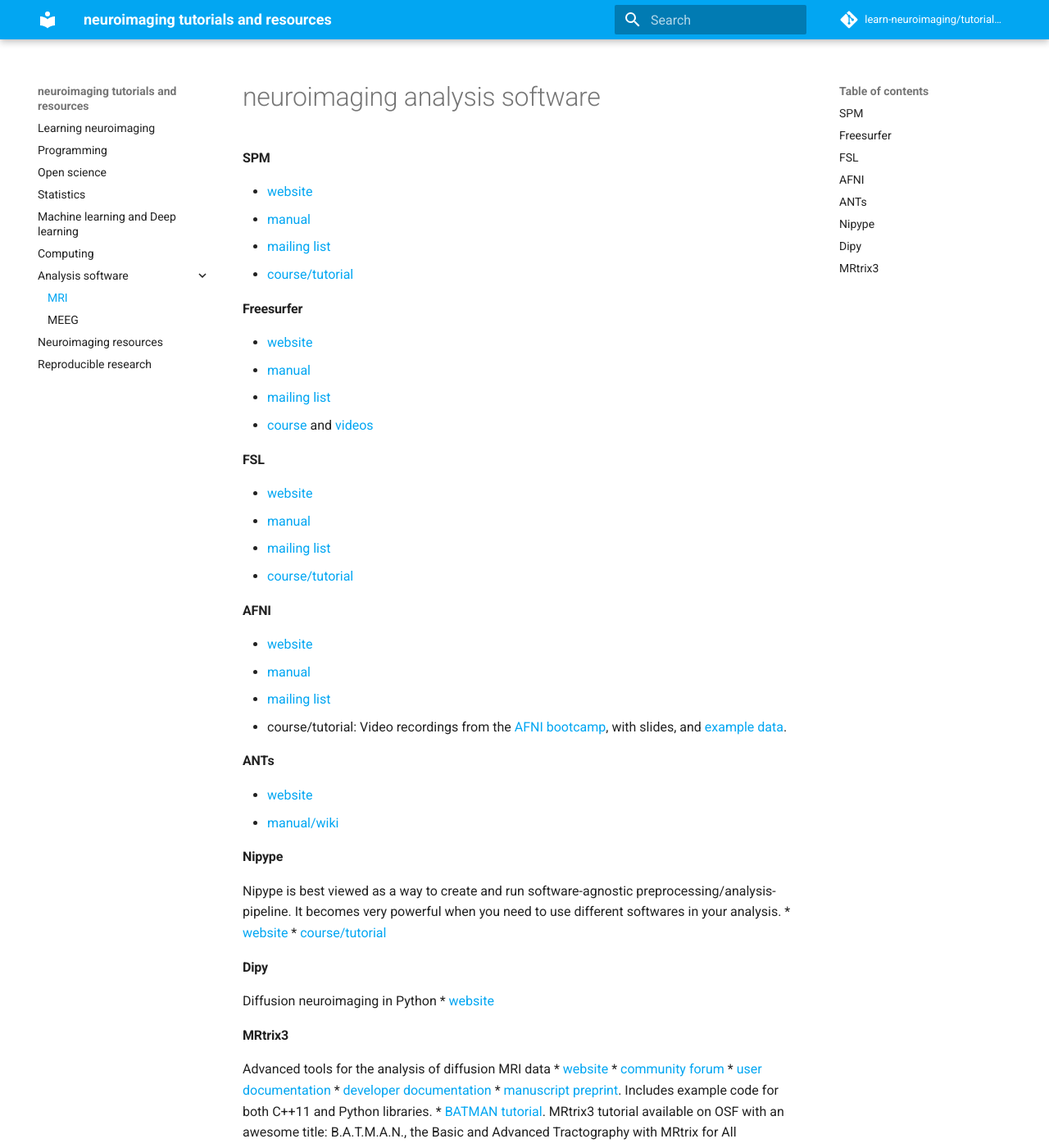
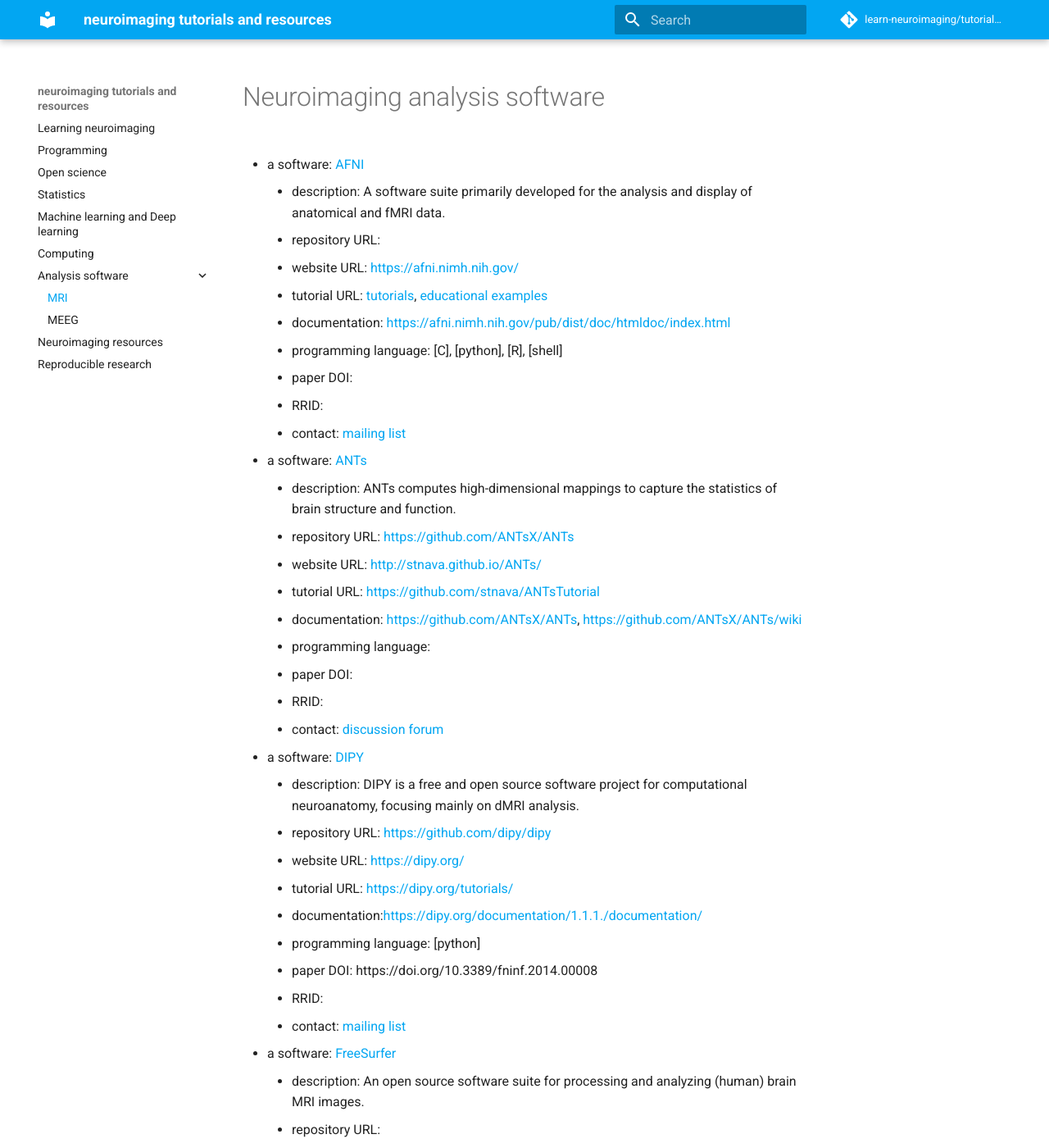
Before and after one commit to learn-neuroimaging/hitchhackers_guide_brain, an MkDocs documentation site: the page built from docs/analysis_software_MRI.md, in a window 1280 px wide and 1400 px high. Shown: the whole window at 82% size. Built offline with MkDocs 1.6.1 and Material for MkDocs 9.7.7, drawn with Linux system fonts in a browser that asks for light colours; comment, search, counter and statistics services are not loaded; some of the changed text lies outside the part shown.

Commit message:
Neuroimaging software MRI odified according to new template

```diff
--- a/docs/analysis_software_MRI.md
+++ b/docs/analysis_software_MRI.md
@@ -1,48 +1,97 @@
-# neuroimaging analysis software
+# Neuroimaging analysis software
 
 
-#### SPM
-* [website](https://www.fil.ion.ucl.ac.uk/spm/)
-* [manual](https://www.fil.ion.ucl.ac.uk/spm/doc/)
-* [mailing list](https://www.fil.ion.ucl.ac.uk/spm/support/)
-* [course/tutorial](http://www.fil.ion.ucl.ac.uk/spm/course/)
+- a software: [AFNI](https://afni.nimh.nih.gov/)
+    - description: A software suite primarily developed for the analysis and display of anatomical and fMRI data.
+    - repository URL:
+    - website URL: [https://afni.nimh.nih.gov/](https://afni.nimh.nih.gov/)
+    - tutorial URL: [tutorials](https://afni.nimh.nih.gov/pub/dist/doc/htmldoc/tutorials/main_toc.html), [educational examples](https://afni.nimh.nih.gov/pub/dist/doc/htmldoc/educational/main_toc.html)
+    - documentation: [https://afni.nimh.nih.gov/pub/dist/doc/htmldoc/index.html](https://afni.nimh.nih.gov/pub/dist/doc/htmldoc/index.html)
+    - programming language: [C], [python], [R], [shell]
+    - paper DOI:
+    - RRID:
+    - contact: [mailing list](https://afni.nimh.nih.gov/afni/community/board/list.php?1)
 
-#### Freesurfer
-* [website](https://surfer.nmr.mgh.harvard.edu/)
-* [manual](https://surfer.nmr.mgh.harvard.edu/fswiki)
-* [mailing list](https://surfer.nmr.mgh.harvard.edu/fswiki/FreeSurferSupport)
-* [course](https://www.youtube.com/channel/UCruQerP8aa-gYttXkAcyveA) and [videos](https://surfer.nmr.mgh.harvard.edu/fswiki/CourseDescription)
 
-#### FSL
-* [website](https://fsl.fmrib.ox.ac.uk/fsl/fslwiki)
-* [manual](https://fsl.fmrib.ox.ac.uk/fsl/fslwiki/Support)
-* [mailing list](https://www.jiscmail.ac.uk/cgi-bin/webadmin?A0=fsl)
-* [course/tutorial](https://fsl.fmrib.ox.ac.uk/fslcourse/)
+- a software: [ANTs](http://stnava.github.io/ANTs/)
+    - description: ANTs computes high-dimensional mappings to capture the statistics of brain structure and function.
+    - repository URL: [https://github.com/ANTsX/ANTs](https://github.com/ANTsX/ANTs)
+    - website URL: [http://stnava.github.io/ANTs/](http://stnava.github.io/ANTs/)
+    - tutorial URL: [https://github.com/stnava/ANTsTutorial](https://github.com/stnava/ANTsTutorial)
+    - documentation: [https://github.com/ANTsX/ANTs](https://github.com/ANTsX/ANTs), [https://github.com/ANTsX/ANTs/wiki](https://github.com/ANTsX/ANTs/wiki)
+    - programming language:
+    - paper DOI:
+    - RRID:
+    - contact: [discussion forum](https://sourceforge.net/p/advants/discussion/)
 
-#### AFNI
-* [website](https://afni.nimh.nih.gov/)
-* [manual](https://afni.nimh.nih.gov/pub/dist/doc/htmldoc/index.html)
-* [mailing list](https://afni.nimh.nih.gov/afni/community/board/list.php?1)
-* course/tutorial: Video recordings from the [AFNI bootcamp](https://afni.nimh.nih.gov/pub/dist/doc/htmldoc/educational/bootcamp_recordings.html), with slides, and [example data](https://afni.nimh.nih.gov/pub/dist/doc/htmldoc/background_install/unix_tutorial/misc/install.data.html).
 
-#### ANTs
-* [website](http://stnava.github.io/ANTs/)
-* [manual/wiki](https://github.com/ANTsX/ANTs/wiki)
+- a software: [DIPY](https://dipy.org/)
+    - description: DIPY is a free and open source software project for computational neuroanatomy, focusing mainly on dMRI analysis.
+    - repository URL: [https://github.com/dipy/dipy](https://github.com/dipy/dipy)
+    - website URL: [https://dipy.org/](https://dipy.org/)
+    - tutorial URL: [https://dipy.org/tutorials/](https://dipy.org/tutorials/)
+    - documentation:[https://dipy.org/documentation/1.1.1./documentation/](https://dipy.org/documentation/1.1.1./documentation/)
+    - programming language: [python]
+    - paper DOI: https://doi.org/10.3389/fninf.2014.00008
+    - RRID:
+    - contact: [mailing list](https://mail.python.org/mailman/listinfo/neuroimaging)
 
-#### Nipype
-Nipype is best viewed as a way to create and run software-agnostic preprocessing/analysis-pipeline. It becomes very powerful when you need to use different softwares in your analysis.
-* [website](https://nipype.readthedocs.io/en/latest/)
-* [course/tutorial](https://miykael.github.io/nipype_tutorial/)
 
-#### Dipy
-Diffusion neuroimaging in Python
-* [website](https://github.com/ohbm/hackathon2019)
+- a software: [FreeSurfer](https://surfer.nmr.mgh.harvard.edu/)
+    - description: An open source software suite for processing and analyzing (human) brain MRI images.
+    - repository URL:
+    - website URL: [https://surfer.nmr.mgh.harvard.edu/](https://surfer.nmr.mgh.harvard.edu/)
+    - tutorial URL: [tutorial](https://surfer.nmr.mgh.harvard.edu/fswiki/Tutorials), [tutorial videos](https://surfer.nmr.mgh.harvard.edu/fswiki/CourseDescription), [course information](https://www.youtube.com/channel/UCruQerP8aa-gYttXkAcyveA)
+    - documentation: [https://surfer.nmr.mgh.harvard.edu/fswiki](https://surfer.nmr.mgh.harvard.edu/fswiki)
+    - programming language:
+    - paper DOI:
+    - RRID:
+    - contact: [mailing list](https://surfer.nmr.mgh.harvard.edu/fswiki/FreeSurferSupport)
 
-#### MRtrix3
-Advanced tools for the analysis of diffusion MRI data
-* [website](http://www.mrtrix.org/)
-* [community forum](http://community.mrtrix.org/)
-* [user documentation](https://mrtrix.readthedocs.io/en/latest/)
-* [developer documentation](http://www.mrtrix.org/developer-documentation/)
-* [manuscript preprint](https://www.biorxiv.org/content/10.1101/551739v1). Includes example code for both C++11 and Python libraries.
-* [BATMAN tutorial](https://osf.io/fkyht/). MRtrix3 tutorial available on OSF with an awesome title: B.A.T.M.A.N., the Basic and Advanced Tractography with MRtrix for All Neurophiles
+
+- a software: [FSL](https://fsl.fmrib.ox.ac.uk/fsl/fslwiki)
+    - description: A comprehensive library of analysis tools for FMRI, MRI and DTI brain imaging data.
+    - repository URL:
+    - website URL: [https://fsl.fmrib.ox.ac.uk/fsl/fslwiki](https://fsl.fmrib.ox.ac.uk/fsl/fslwiki)
+    - tutorial URL: [https://fsl.fmrib.ox.ac.uk/fsl/fslwiki/Support](https://fsl.fmrib.ox.ac.uk/fsl/fslwiki/Support)
+    - documentation: [https://fsl.fmrib.ox.ac.uk/fsl/fslwiki/Support](https://fsl.fmrib.ox.ac.uk/fsl/fslwiki/Support)
+    - programming language:
+    - paper DOI:
+    - RRID:
+    - contact: [mailing list](https://www.jiscmail.ac.uk/cgi-bin/webadmin?A0=fsl)
+
+
+- a software: [MRtrix3](http://www.mrtrix.org/)
+    - description: Advanced tools for the analysis of diffusion MRI data.
+    - repository URL: [https://github.com/MRtrix3](https://github.com/MRtrix3)
+    - website URL: [http://www.mrtrix.org/](http://www.mrtrix.org/)
+    - tutorial URL: [beginner DWI tutorial](https://mrtrix.readthedocs.io/en/latest/getting_started/beginner_dwi_tutorial.html), [basic and advanced tractography with MRtrix tutorial](https://osf.io/fkyht/), [tutorial video1](https://osf.io/fkyht/), [tutorial video2](https://www.youtube.com/watch?v=lQWucXuAXR8)
+    - documentation: [user documentation](https://mrtrix.readthedocs.io/en/latest/), [developer documentation](http://www.mrtrix.org/developer-documentation/)
+    - programming language: [C++], [python]
+    - paper DOI: doi: 10.1016/j.neuroimage.2019.116137
+    - RRID:
+    - contact: [discussion forum](https://community.mrtrix.org/)
+
+
+- a software: [Nipype](https://nipype.readthedocs.io/en/latest/)
+    - description: An open-source, community-developed initiative under the umbrella of NiPy, is a Python project that provides a uniform interface to existing neuroimaging software and facilitates interaction between these packages within a single workflow.
+    - repository URL:
+    - website URL: [https://nipype.readthedocs.io/en/latest/](https://nipype.readthedocs.io/en/latest/)
+    - tutorial URL: [tutorial1](https://nipype.readthedocs.io/en/0.11.0/users/pipeline_tutorial.html), [tutorial2](https://miykael.github.io/nipype_tutorial/), [examples](https://nipype.readthedocs.io/en/latest/examples.html)
+    - documentation:
+    - programming language: [python]
+    - paper DOI:
+    - RRID:
+    - contact:
+
+
+- a software: [SPM](https://www.fil.ion.ucl.ac.uk/spm/)
+    - description: Software package for the analysis of brain imaging data sequences (fMRI, PET, SPECT, EEG and MEG).
+    - repository URL:
+    - website URL: [https://www.fil.ion.ucl.ac.uk/spm/](https://www.fil.ion.ucl.ac.uk/spm/)
+    - tutorial URL: [http://www.fil.ion.ucl.ac.uk/spm/course/](http://www.fil.ion.ucl.ac.uk/spm/course/)
+    - documentation: [https://www.fil.ion.ucl.ac.uk/spm/doc/manual.pdf](https://www.fil.ion.ucl.ac.uk/spm/doc/manual.pdf)
+    - programming language: [matlab]
+    - paper DOI:
+    - RRID:
+    - contact: [mailing list](https://www.fil.ion.ucl.ac.uk/spm/support/)
```
